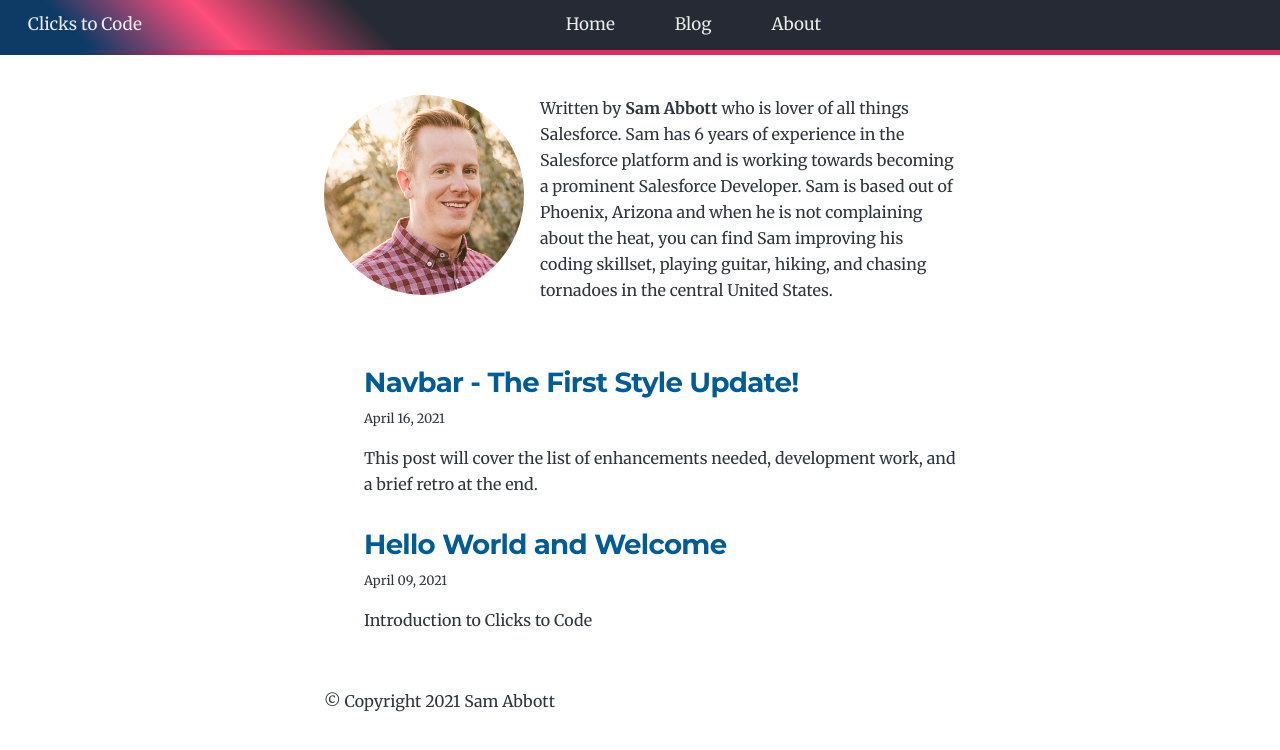
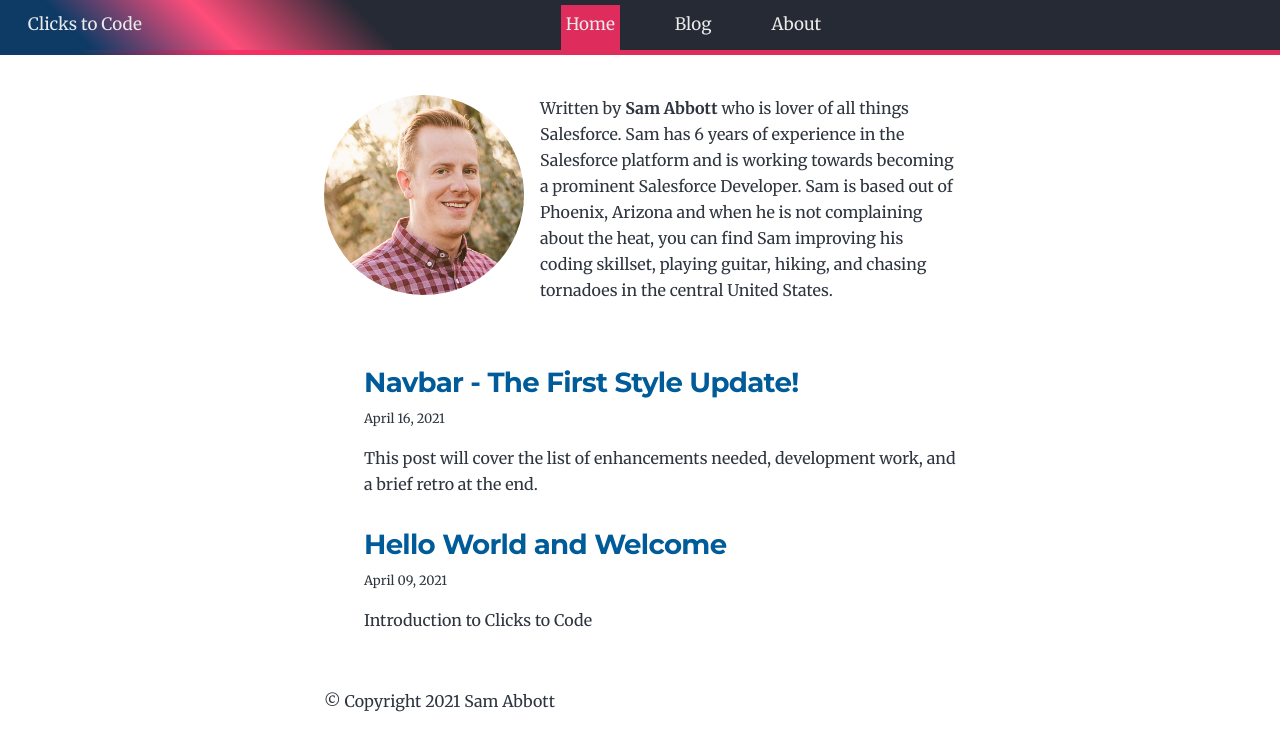
Before and after one commit to shmabbott/dev_website, a Gatsby site: page / in a window 1280 px wide. Built offline with nearby package versions, Linux system fonts and the light colour scheme; Gatsby itself is replaced by a stand-in of ours.

Commit message:
Implemented a basic version of active link to navbar
more advanced version coming at a later update.

```diff
--- a/src/components/navbar.js
+++ b/src/components/navbar.js
@@ -11,9 +11,9 @@ const Navbar = ({ location, title, children }) => {
         <Link to="/">{title}</Link>
       </div>
       <div class="nav-items">
-        <Link to="/">Home</Link>
-        <Link to="/blogs">Blog</Link>
-        <Link to="/about">About</Link>
+        <Link to="/" activeClassName="active">Home</Link>
+        <Link to="/blogs" activeClassName="active">Blog</Link>
+        <Link to="/about" activeClassName="active">About</Link>
       </div>
     </div>
   )
--- a/src/style.css
+++ b/src/style.css
@@ -343,6 +343,10 @@ table thead tr th {
   background-color: rgb(255,46,99, .85);
 }
 
+.navbar .nav-items .active {
+  background-color: rgb(255,46,99, .85);
+}
+
 /* Media queries */
 
 @media (max-width: 42rem) {
```
